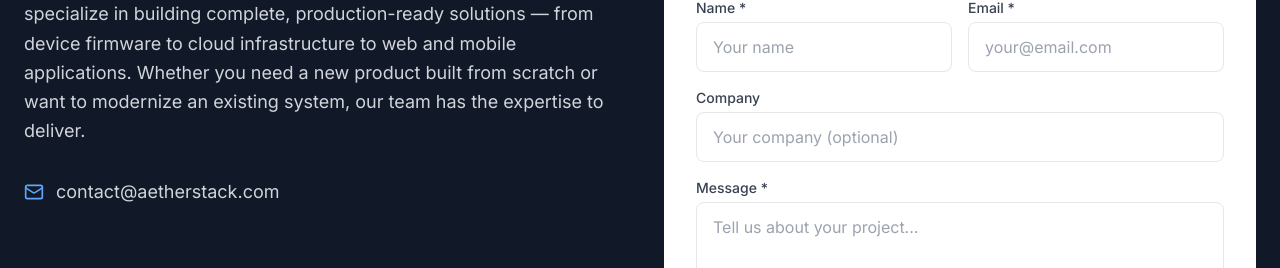
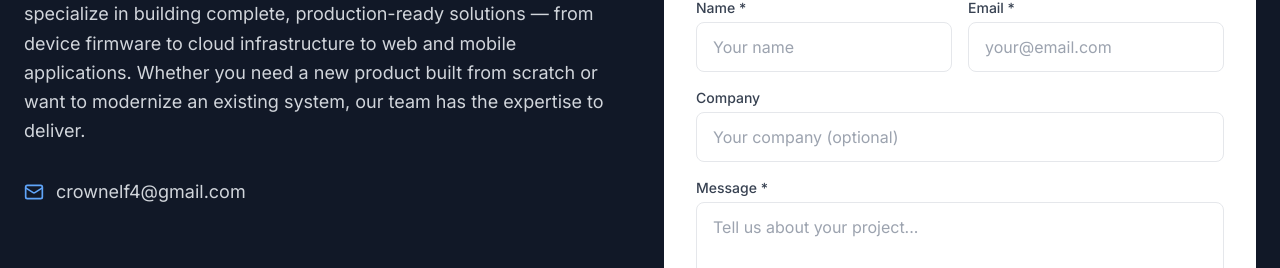
Before and after one commit to GeorgeLxL/aetherstack_site, a Next.js app: page / in a window 1280 px wide. Shown: the part 5843-6111 px from the top of the page. Built offline with nearby package versions, Linux system fonts and the light colour scheme; no server answers; the database is empty.

Commit message:
change email

```diff
--- a/src/components/Contact.tsx
+++ b/src/components/Contact.tsx
@@ -16,9 +16,9 @@ export default function Contact() {
               Book a 30-minute technical consultation with our senior team. We specialize in building complete, production-ready solutions — from device firmware to cloud infrastructure to web and mobile applications. Whether you need a new product built from scratch or want to modernize an existing system, our team has the expertise to deliver.
             </p>
             <div className="text-lg text-gray-300 dark:text-gray-300 space-y-4">
-              <a href="mailto:contact@aetherstack.com" className="flex items-center gap-3">
+              <a href="mailto:crownelf4@gmail.com" className="flex items-center gap-3">
                 <Mail className="w-5 h-5 text-blue-400" />
-                <span>contact@aetherstack.com</span>
+                <span>crownelf4@gmail.com</span>
               </a>
             </div>
           </div>
```
